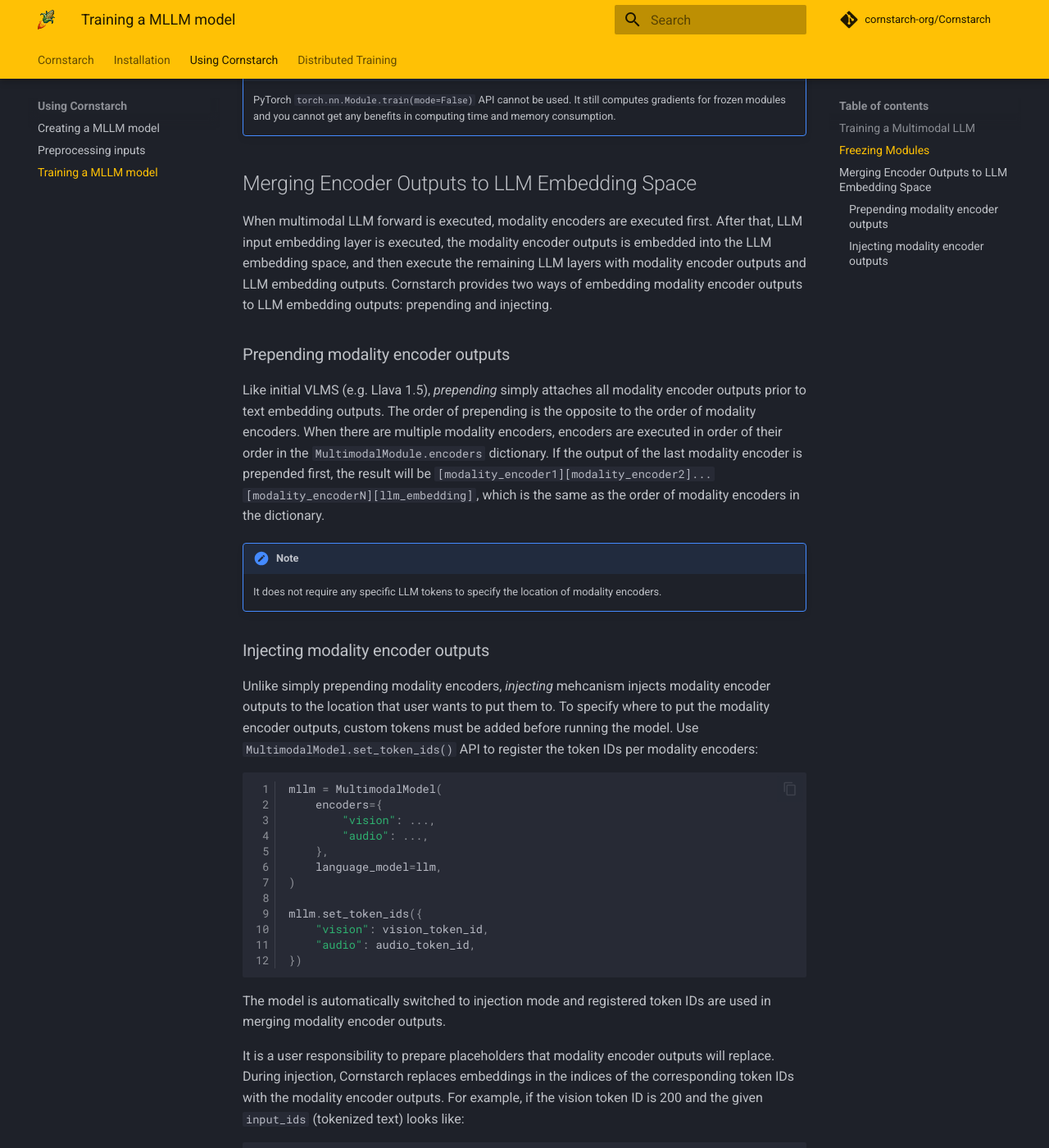
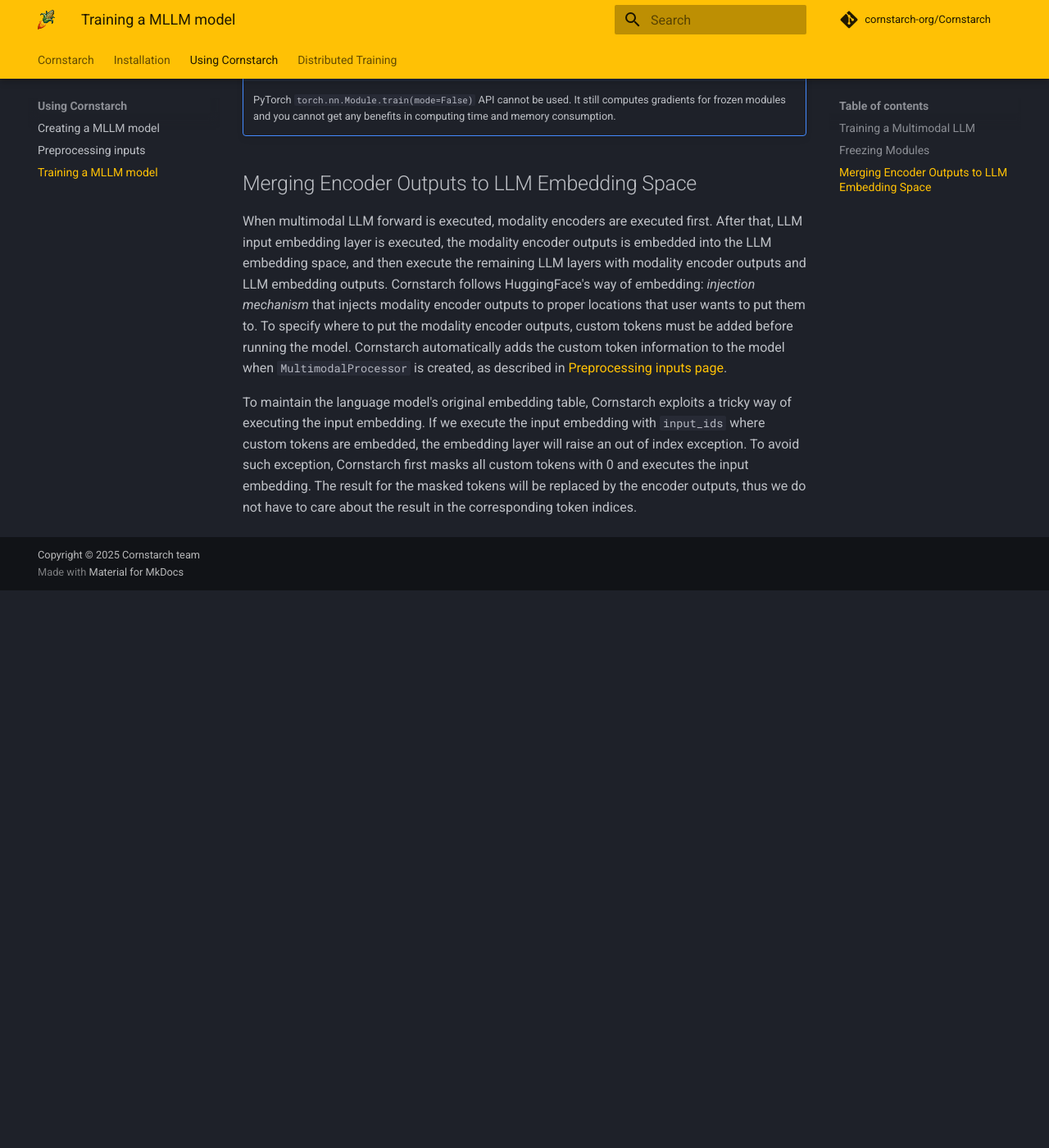
Before and after one commit to cornstarch-org/Cornstarch, an MkDocs documentation site: the page built from docs/using_cornstarch/training_mllm.md, in a window 1280 px wide and 1400 px high, scrolled down 1404 px. Shown: the whole window at 82% size. Built offline with MkDocs 1.6.1 and Material for MkDocs 9.7.7, drawn with Linux system fonts in a browser that asks for light colours; comment, search, counter and statistics services are not loaded; after the commit the page ends 2124 px from its top, so only the background shows below that; some of the changed text lies outside the part shown.

Commit message:
Update docs

````diff
--- a/docs/using_cornstarch/training_mllm.md
+++ b/docs/using_cornstarch/training_mllm.md
@@ -69,50 +69,11 @@ For example, if you call `mllm.train("non_existing_encoder", mode=False)`, the e
 
 When multimodal LLM forward is executed, modality encoders are executed first.
 After that, LLM input embedding layer is executed, the modality encoder outputs is embedded into the LLM embedding space, and then execute the remaining LLM layers with modality encoder outputs and LLM embedding outputs.
-Cornstarch provides two ways of embedding  modality encoder outputs to LLM embedding outputs: prepending and injecting.
+Cornstarch follows HuggingFace's way of embedding: *injection mechanism* that injects modality encoder outputs to proper locations that user wants to put them to.
+To specify where to put the modality encoder outputs, custom tokens must be added before running the model.
+Cornstarch automatically adds the custom token information to the model when `MultimodalProcessor` is created, as described in [Preprocessing inputs page](../preprocessing_inputs).
 
-### Prepending modality encoder outputs
-
-Like initial VLMS (e.g. Llava 1.5), *prepending* simply attaches all modality encoder outputs prior to text embedding outputs.
-The order of prepending is the opposite to the order of modality encoders.
-When there are multiple modality encoders, encoders are executed in order of their order in the `MultimodalModule.encoders` dictionary.
-If the output of the last modality encoder is prepended first, the result will be `[modality_encoder1][modality_encoder2]...[modality_encoderN][llm_embedding]`, which is the same as the order of modality encoders in the dictionary.
-
-!!! note
-
-    It does not require any specific LLM tokens to specify the location of modality encoders.
-
-### Injecting modality encoder outputs
-
-Unlike simply prepending modality encoders, *injecting* mehcanism injects modality encoder outputs to the location that user wants to put them to.
-To specify where to put the modality encoder outputs, custom tokens must be added before running the model.
-Use `MultimodalModel.set_token_ids()` API to register the token IDs per modality encoders:
-
-``` py
-mllm = MultimodalModel(
-    encoders={
-        "vision": ...,
-        "audio": ...,
-    },
-    language_model=llm,
-)
-
-mllm.set_token_ids({
-    "vision": vision_token_id,
-    "audio": audio_token_id,
-})
-```
-
-The model is automatically switched to injection mode and registered token IDs are used in merging modality encoder outputs.
-
-It is a user responsibility to prepare placeholders that modality encoder outputs will replace.
-During injection, Cornstarch replaces embeddings in the indices of the corresponding token IDs with the modality encoder outputs. For example, if the vision token ID is 200 and the given `input_ids` (tokenized text) looks like:
-
-```
-input_ids = [1, 33, 7752, 10452, 200, 200, 200, 200, 4465, 4832, 6921, ...]
-```
-You are expecting there would be 4 vision tokens from the vision encoder, which will be injected at indices 4, 5, 6, and 7 (zero-based).
-
-!!! note
-
-    The number of tokens must match.
+To maintain the language model's original embedding table, Cornstarch exploits a tricky way of executing the input embedding.
+If we execute the input embedding with `input_ids` where custom tokens are embedded, the embedding layer will raise an out of index exception.
+To avoid such exception, Cornstarch first masks all custom tokens with 0 and executes the input embedding.
+The result for the masked tokens will be replaced by the encoder outputs, thus we do not have to care about the result in the corresponding token indices.
````
Also changed, not shown: docs/parallelization/cornstarch_parallel.md (+4 -0 lines), docs/parallelization/index.md (+1 -1 lines).
